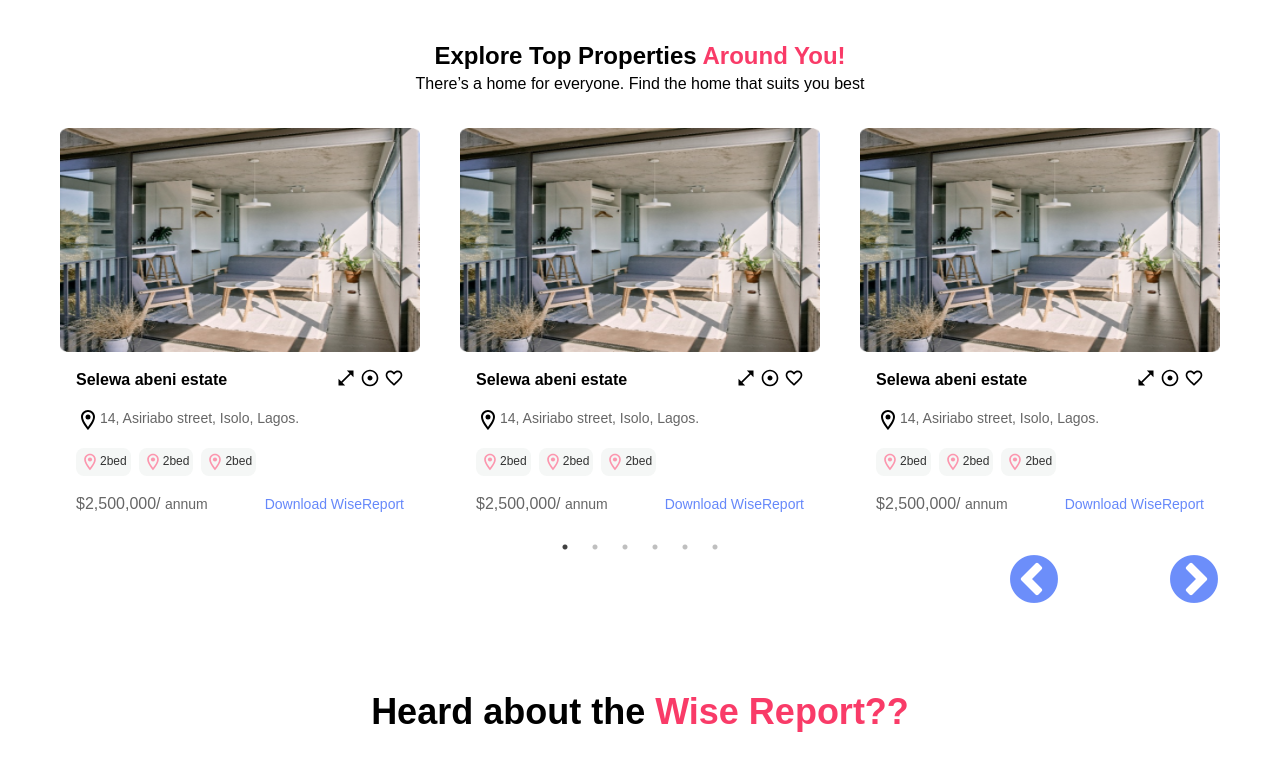
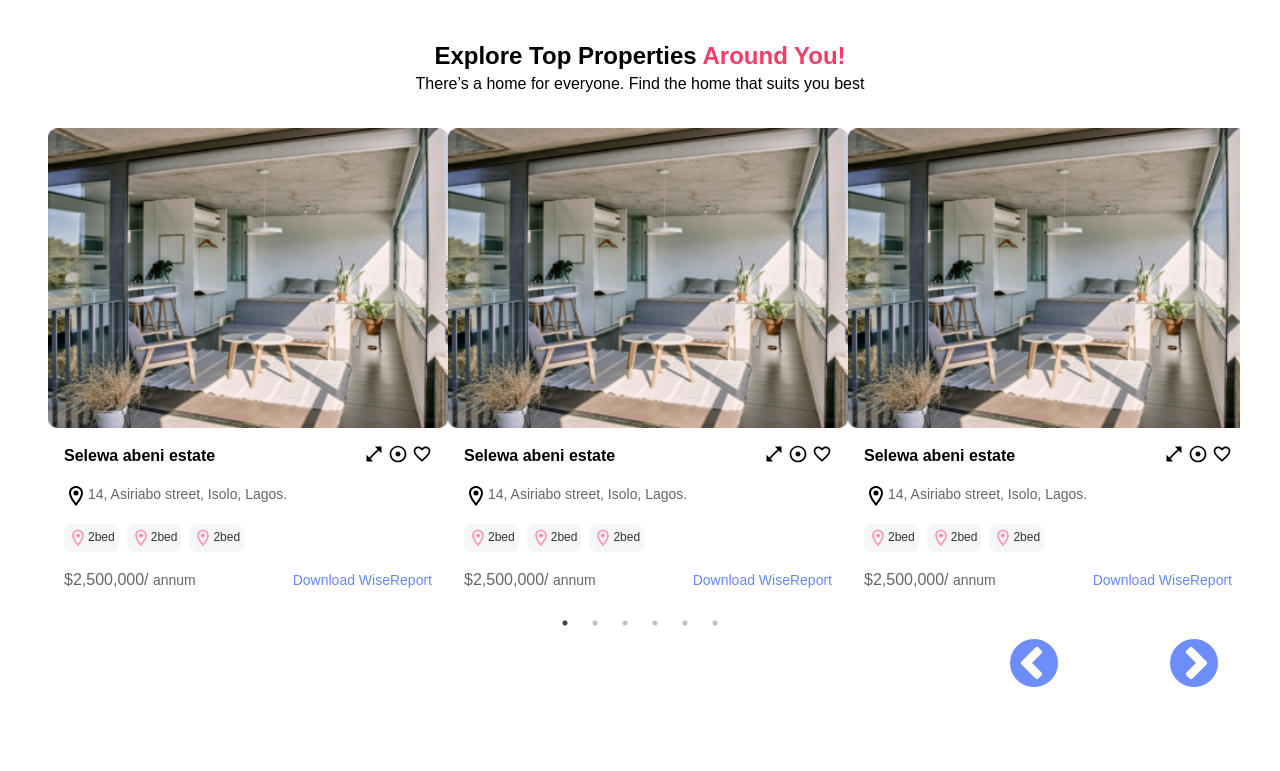
Before and after one commit to Obadea/rentwise, a React (Create React App) app: page / in a window 1280 px wide. Shown: the part 620-1391 px from the top of the page. Built offline with nearby package versions, Linux system fonts and the light colour scheme; a web font is replaced by a local one.

Commit message:
minor update

```diff
--- a/src/landingpage/components/Slidercard.jsx
+++ b/src/landingpage/components/Slidercard.jsx
@@ -7,8 +7,8 @@ import LocationOnOutlinedIcon from "@mui/icons-material/LocationOnOutlined";
 
 function Slidercard() {
   return (
-    <div className=" px-0 hover:bg-addpropertybg rounde-lg mx-5">
-      <div className="h-56 w-full">
+    <div className=" px-0 hover:bg-addpropertybg w-[400px] rounde-md mx-2">
+      <div className="h-[300px] w-[400px]">
         <img src={palor} alt="kitchen " className="  h-full w-full" />
       </div>
       <div className="p-4 flex flex-col gap-4">
```
